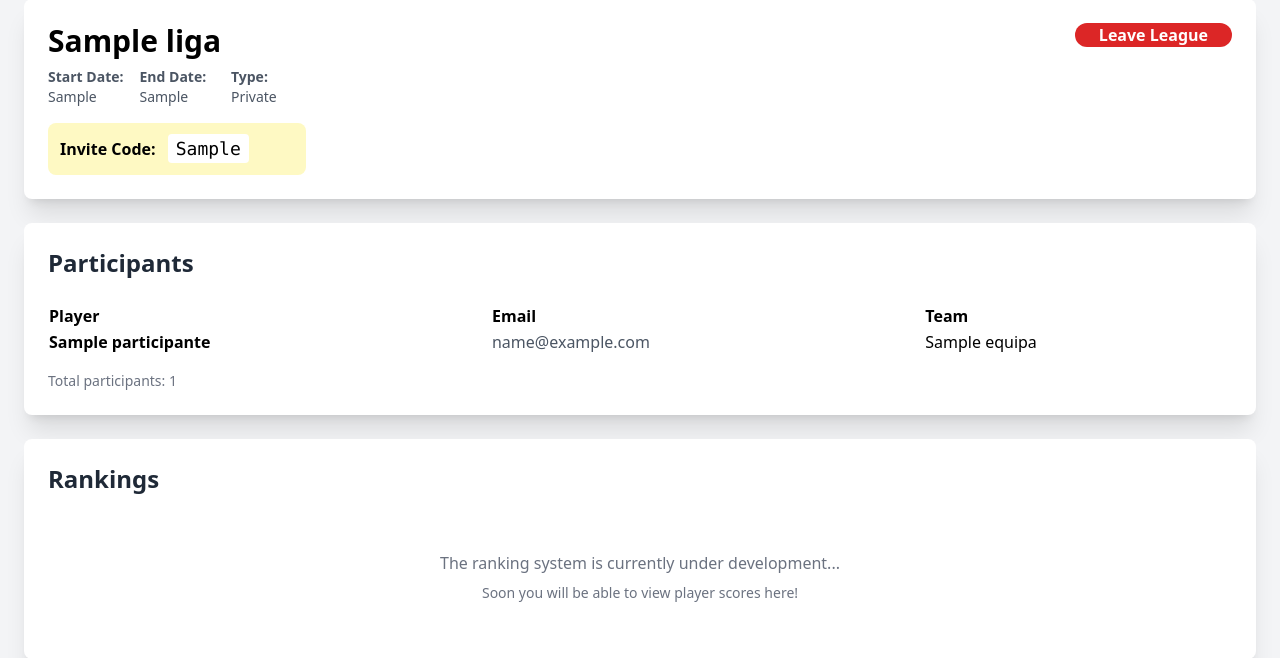
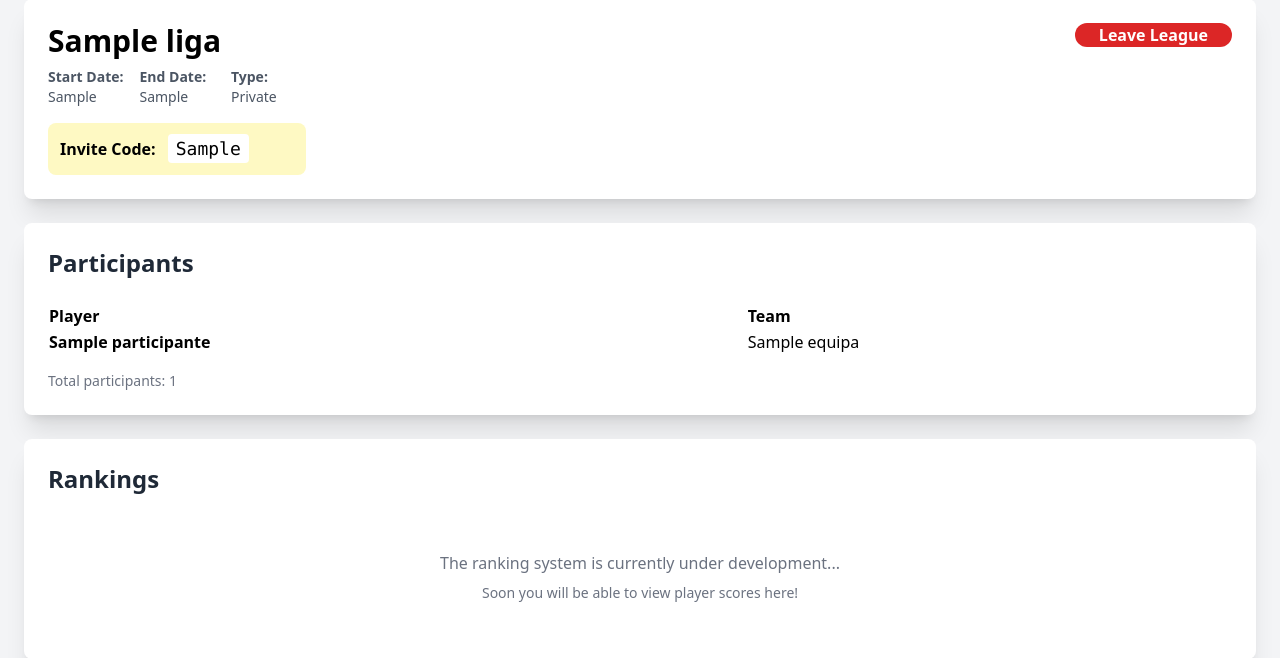
Before and after one commit to Bernardo2409/FBD_Project, a Flask app: template templates/liga_details.html in a window 1280 px wide. Shown: the part 25-683 px from the top of the page. Run offline with Flask 3, Linux system fonts and the light colour scheme; the template is opened without the code that fills it: most values are stand-ins (such as "Sample title", 1, 10 or a date in 2020); some libraries are stand-ins or nearby versions.

Commit message:
nao pode aparecer email no ligadetails mano

```diff
--- a/templates/liga_details.html
+++ b/templates/liga_details.html
@@ -88,7 +88,6 @@
                 <thead>
                     <tr>
                         <th class="text-left">Player</th>
-                        <th class="text-left">Email</th>
                         <th class="text-left">Team</th>
                     </tr>
                 </thead>
@@ -96,7 +95,6 @@
                     {% for participante in participantes %}
                     <tr>
                         <td class="font-semibold">{{ participante.nome }}</td>
-                        <td class="text-gray-600">{{ participante.email }}</td>
                         <td>
                             {% if participante.equipa %}
                                 <span class="badge badge-primary">{{ participante.equipa }}</span>
```
